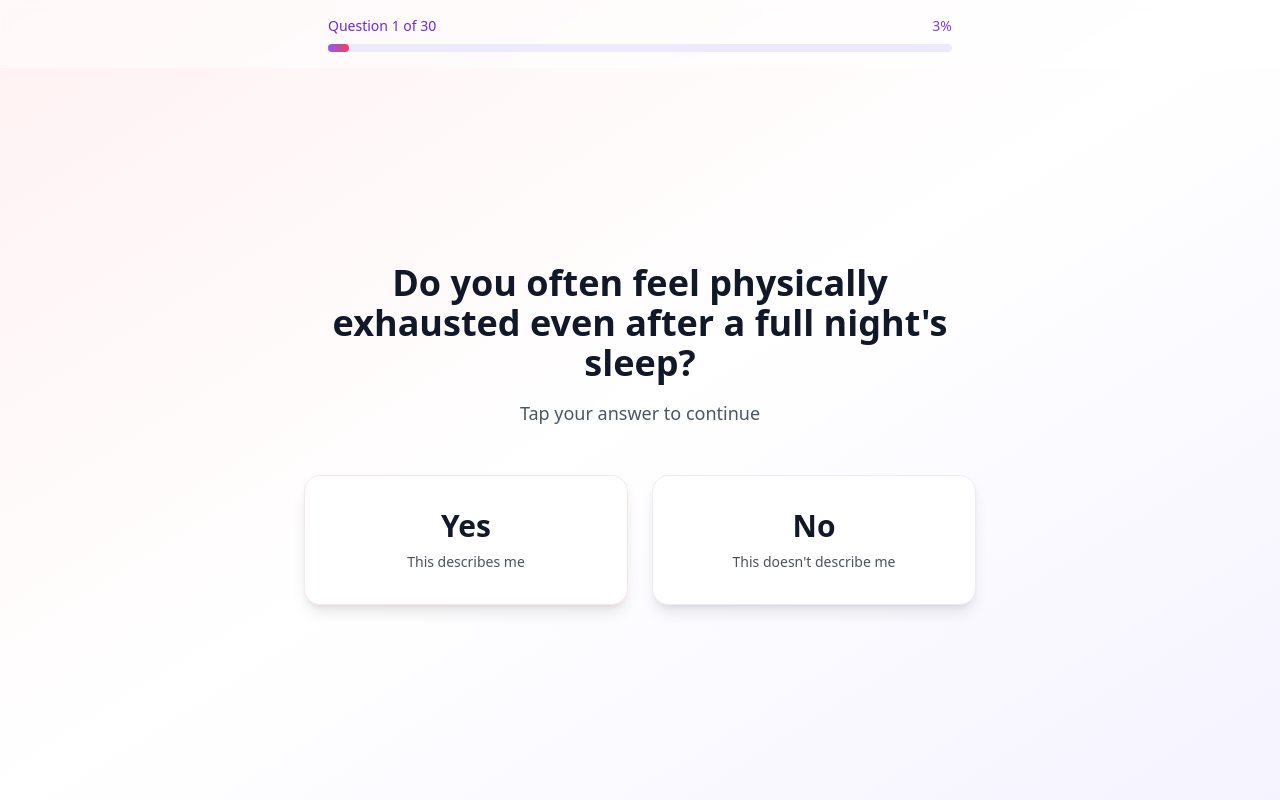
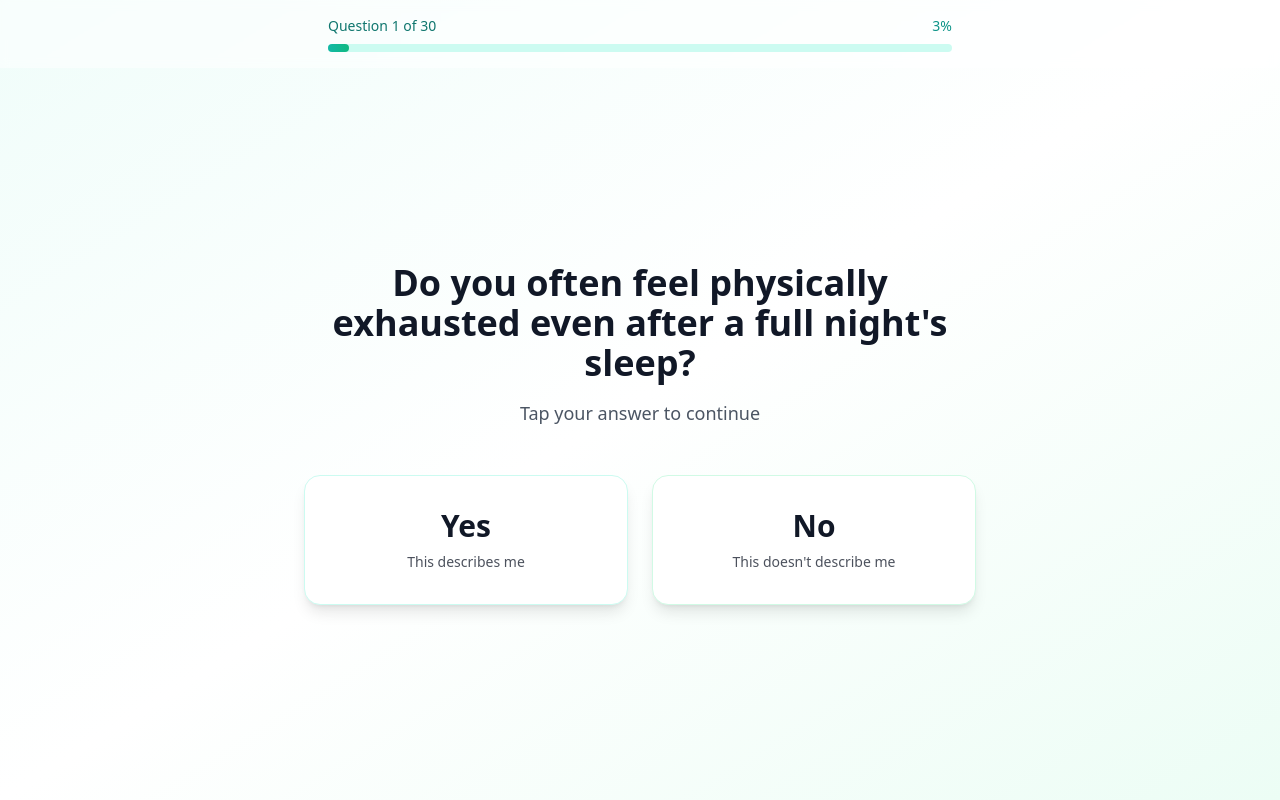
Before and after one commit to nikosAndr13/Neuro, a React (Vite) app: page /quiz in a window 1280 px wide. Both pictures are taken after a click on the button "Yes, this describes me". Built offline with nearby package versions, Linux system fonts and the light colour scheme.

Commit message:
Update color scheme to match the teal/green logo branding
cgen-ec12eb2d4c92451cbea3d13b567fba81

```diff
--- a/client/components/QuizQuestion.tsx
+++ b/client/components/QuizQuestion.tsx
@@ -1,7 +1,9 @@
 import { useState, useEffect } from "react";
 import { QuizQuestion as QuizQuestionType } from "@/lib/quizData";
+import { getPopupForQuestion } from "@/lib/popupData";
 import { Button } from "@/components/ui/button";
 import { ArrowLeft } from "lucide-react";
+import SuccessPopup from "./SuccessPopup";
 
 interface QuizQuestionProps {
   question: QuizQuestionType;
@@ -21,36 +23,76 @@ export default function QuizQuestion({
   canGoBack,
 }: QuizQuestionProps) {
   const [selectedAnswer, setSelectedAnswer] = useState<boolean | null>(null);
+  const [showPopup, setShowPopup] = useState(false);
+  const [pendingAnswer, setPendingAnswer] = useState<boolean | null>(null);
 
   useEffect(() => {
     setSelectedAnswer(null);
+    setShowPopup(false);
+    setPendingAnswer(null);
   }, [question.id]);
 
   const handleAnswer = (answer: boolean) => {
     setSelectedAnswer(answer);
+
+    // Check if this question has a popup and the answer is "yes"
+    const popup = getPopupForQuestion(question.id);
+    if (answer && popup) {
+      setPendingAnswer(answer);
+      setTimeout(() => {
+        setShowPopup(true);
+      }, 300);
+    } else {
       setTimeout(() => {
         onAnswer(answer);
       }, 300);
+    }
+  };
+
+  const handleContinueFromPopup = () => {
+    setShowPopup(false);
+    if (pendingAnswer !== null) {
+      setTimeout(() => {
+        onAnswer(pendingAnswer);
+      }, 100);
+    }
+  };
+
+  const handleClosePopup = () => {
+    setShowPopup(false);
+    setSelectedAnswer(null);
+    setPendingAnswer(null);
   };
 
   const progress = (questionNumber / totalQuestions) * 100;
 
+  const popupInfo = getPopupForQuestion(question.id);
+
   return (
-    <div className="min-h-screen bg-gradient-to-br from-rose-50 via-white to-violet-50 flex flex-col">
+    <>
+      {showPopup && popupInfo && (
+        <SuccessPopup
+          message={popupInfo.message}
+          testimonial={popupInfo.testimonial}
+          onContinue={handleContinueFromPopup}
+          onClose={handleClosePopup}
+        />
+      )}
+      <div className="min-h-screen bg-gradient-to-br from-teal-50 via-white to-emerald-50 flex flex-col">
         {/* Progress Bar */}
         <div className="w-full bg-white/50 backdrop-blur-sm">
           <div className="max-w-2xl mx-auto px-6 py-4">
             <div className="flex items-center justify-between mb-2">
-            <span className="text-sm font-medium text-violet-700">
+              <span className="text-sm font-medium text-teal-700">
                 Question {questionNumber} of {totalQuestions}
               </span>
-            <span className="text-sm text-violet-600">
+              <span className="text-sm text-teal-600">
                 {Math.round(progress)}%
               </span>
             </div>
-          <div className="w-full bg-violet-100 rounded-full h-2">
+            <div className="w-full bg-teal-100 rounded-full h-2">
               <div
-              className="bg-gradient-to-r from-violet-500 to-rose-500 h-2 rounded-full transition-all duration-500 ease-out"
+                className="bg-gradient-to-r from-teal-500 to-emerald-500 h-2 rounded-full transition-all duration-500 ease-out"
                 style={{ width: `${progress}%` }}
               />
             </div>
@@ -65,7 +107,7 @@ export default function QuizQuestion({
               <Button
                 variant="ghost"
                 onClick={onBack}
-              className="mb-8 text-violet-600 hover:text-violet-700 hover:bg-violet-50"
+                className="mb-8 text-teal-600 hover:text-teal-700 hover:bg-teal-50"
               >
                 <ArrowLeft className="w-4 h-4 mr-2" />
                 Back
@@ -77,7 +119,9 @@ export default function QuizQuestion({
               <h2 className="text-3xl md:text-4xl font-bold text-gray-900 mb-4 leading-tight">
                 {question.question}
               </h2>
-            <p className="text-lg text-gray-600">Tap your answer to continue</p>
+              <p className="text-lg text-gray-600">
+                Tap your answer to continue
+              </p>
             </div>
 
             {/* Answer Buttons */}
@@ -86,8 +130,8 @@ export default function QuizQuestion({
                 onClick={() => handleAnswer(true)}
                 className={`group relative p-8 rounded-2xl text-center transition-all duration-300 transform hover:scale-105 ${
                   selectedAnswer === true
-                  ? "bg-gradient-to-br from-rose-500 to-pink-600 text-white shadow-2xl scale-105"
-                  : "bg-white hover:bg-rose-50 text-gray-900 shadow-lg hover:shadow-xl border border-rose-100"
+                    ? "bg-gradient-to-br from-teal-500 to-emerald-600 text-white shadow-2xl scale-105"
+                    : "bg-white hover:bg-teal-50 text-gray-900 shadow-lg hover:shadow-xl border border-teal-100"
                 }`}
               >
                 <div className="text-2xl md:text-3xl font-bold mb-2">Yes</div>
@@ -98,16 +142,19 @@ export default function QuizQuestion({
                 onClick={() => handleAnswer(false)}
                 className={`group relative p-8 rounded-2xl text-center transition-all duration-300 transform hover:scale-105 ${
                   selectedAnswer === false
-                  ? "bg-gradient-to-br from-violet-500 to-purple-600 text-white shadow-2xl scale-105"
-                  : "bg-white hover:bg-violet-50 text-gray-900 shadow-lg hover:shadow-xl border border-violet-100"
+                    ? "bg-gradient-to-br from-emerald-500 to-teal-600 text-white shadow-2xl scale-105"
+                    : "bg-white hover:bg-emerald-50 text-gray-900 shadow-lg hover:shadow-xl border border-emerald-100"
                 }`}
               >
                 <div className="text-2xl md:text-3xl font-bold mb-2">No</div>
-              <div className="text-sm opacity-75">This doesn't describe me</div>
+                <div className="text-sm opacity-75">
+                  This doesn't describe me
+                </div>
               </button>
             </div>
           </div>
         </div>
       </div>
+    </>
   );
 }
--- /dev/null
+++ b/client/components/SuccessPopup.tsx
@@ -0,0 +1,75 @@
+import { useState } from "react";
+import { Button } from "@/components/ui/button";
+import { Card, CardContent } from "@/components/ui/card";
+import { X, Star, ArrowRight } from "lucide-react";
+
+interface SuccessPopupProps {
+  message: string;
+  testimonial: {
+    text: string;
+    name: string;
+    rating: number;
+  };
+  onContinue: () => void;
+  onClose: () => void;
+}
+
+export default function SuccessPopup({
+  message,
+  testimonial,
+  onContinue,
+  onClose,
+}: SuccessPopupProps) {
+  return (
+    <div className="fixed inset-0 bg-black bg-opacity-50 flex items-center justify-center z-50 p-6">
+      <Card className="max-w-md w-full bg-white shadow-2xl">
+        <CardContent className="p-0">
+          <div className="relative p-6">
+            <button
+              onClick={onClose}
+              className="absolute top-4 right-4 text-gray-400 hover:text-gray-600"
+            >
+              <X className="w-5 h-5" />
+            </button>
+
+            <div className="text-center mb-6">
+              <div className="w-16 h-16 bg-gradient-to-br from-teal-500 to-emerald-500 rounded-full flex items-center justify-center mx-auto mb-4">
+                <Star className="w-8 h-8 text-white fill-white" />
+              </div>
+              <h3 className="text-xl font-bold text-gray-900 mb-2">
+                You're Not Alone
+              </h3>
+              <p className="text-gray-600">{message}</p>
+            </div>
+
+            <div className="bg-gray-50 rounded-lg p-4 mb-6">
+              <div className="flex items-center mb-2">
+                {[...Array(testimonial.rating)].map((_, i) => (
+                  <Star
+                    key={i}
+                    className="w-4 h-4 text-yellow-400 fill-current"
+                  />
+                ))}
+                <span className="text-sm text-gray-500 ml-2">Trustpilot</span>
+              </div>
+              <p className="text-sm text-gray-700 italic mb-2">
+                "{testimonial.text}"
+              </p>
+              <p className="text-sm font-medium text-gray-800">
+                {testimonial.name}
+              </p>
+            </div>
+
+            <Button
+              onClick={onContinue}
+              className="w-full bg-gradient-to-r from-teal-500 to-emerald-500 hover:from-teal-600 hover:to-emerald-600 text-white"
+            >
+              Continue Assessment
+              <ArrowRight className="w-4 h-4 ml-2" />
+            </Button>
+          </div>
+        </CardContent>
+      </Card>
+    </div>
+  );
+}
--- a/client/global.css
+++ b/client/global.css
@@ -10,32 +10,32 @@
   */
   :root {
     --background: 0 0% 100%;
-    --foreground: 224 71.4% 4.1%;
+    --foreground: 155 100% 6%;
 
     --card: 0 0% 100%;
-    --card-foreground: 224 71.4% 4.1%;
+    --card-foreground: 155 100% 6%;
 
     --popover: 0 0% 100%;
-    --popover-foreground: 224 71.4% 4.1%;
+    --popover-foreground: 155 100% 6%;
 
-    --primary: 262.1 83.3% 57.8%;
-    --primary-foreground: 210 20% 98%;
+    --primary: 166 76% 37%;
+    --primary-foreground: 0 0% 98%;
 
-    --secondary: 220 14.3% 95.9%;
-    --secondary-foreground: 220.9 39.3% 11%;
+    --secondary: 166 25% 94%;
+    --secondary-foreground: 155 45% 15%;
 
-    --muted: 220 14.3% 95.9%;
-    --muted-foreground: 220 8.9% 46.1%;
+    --muted: 166 25% 94%;
+    --muted-foreground: 166 10% 45%;
 
-    --accent: 220 14.3% 95.9%;
-    --accent-foreground: 220.9 39.3% 11%;
+    --accent: 166 25% 94%;
+    --accent-foreground: 155 45% 15%;
 
     --destructive: 0 84.2% 60.2%;
     --destructive-foreground: 210 20% 98%;
 
-    --border: 220 13% 91%;
-    --input: 220 13% 91%;
-    --ring: 262.1 83.3% 57.8%;
+    --border: 166 20% 88%;
+    --input: 166 20% 88%;
+    --ring: 166 76% 37%;
 
     --radius: 0.75rem;
 
@@ -57,33 +57,33 @@
   }
 
   .dark {
-    --background: 224 71.4% 4.1%;
-    --foreground: 210 20% 98%;
+    --background: 155 50% 6%;
+    --foreground: 0 0% 98%;
 
-    --card: 224 71.4% 4.1%;
-    --card-foreground: 210 20% 98%;
+    --card: 155 50% 6%;
+    --card-foreground: 0 0% 98%;
 
-    --popover: 224 71.4% 4.1%;
-    --popover-foreground: 210 20% 98%;
+    --popover: 155 50% 6%;
+    --popover-foreground: 0 0% 98%;
 
-    --primary: 263.4 70% 50.4%;
-    --primary-foreground: 210 20% 98%;
+    --primary: 166 76% 55%;
+    --primary-foreground: 155 100% 6%;
 
-    --secondary: 215 27.9% 16.9%;
-    --secondary-foreground: 210 20% 98%;
+    --secondary: 155 30% 18%;
+    --secondary-foreground: 0 0% 98%;
 
-    --muted: 215 27.9% 16.9%;
-    --muted-foreground: 217.9 10.6% 64.9%;
+    --muted: 155 30% 18%;
+    --muted-foreground: 166 15% 65%;
 
-    --accent: 215 27.9% 16.9%;
-    --accent-foreground: 210 20% 98%;
+    --accent: 155 30% 18%;
+    --accent-foreground: 0 0% 98%;
 
     --destructive: 0 62.8% 30.6%;
     --destructive-foreground: 210 20% 98%;
 
-    --border: 215 27.9% 16.9%;
-    --input: 215 27.9% 16.9%;
-    --ring: 263.4 70% 50.4%;
+    --border: 155 30% 18%;
+    --input: 155 30% 18%;
+    --ring: 166 76% 55%;
     --sidebar-background: 240 5.9% 10%;
     --sidebar-foreground: 240 4.8% 95.9%;
     --sidebar-primary: 224.3 76.3% 48%;
--- /dev/null
+++ b/client/lib/popupData.ts
@@ -0,0 +1,96 @@
+export interface PopupData {
+  questionId: number;
+  message: string;
+  testimonial: {
+    text: string;
+    name: string;
+    rating: number;
+  };
+}
+
+export const popupData: PopupData[] = [
+  {
+    questionId: 1, // Physical exhaustion
+    message:
+      "Thousands of women struggle with chronic fatigue before discovering Neurotoned's bottom-up approach to restoring natural energy.",
+    testimonial: {
+      text: "I went from needing 3 cups of coffee just to function to having natural energy that lasts all day. The transformation has been incredible.",
+      name: "Sarah M.",
+      rating: 5,
+    },
+  },
+  {
+    questionId: 7, // Anxiety
+    message:
+      "You're not alone. Many women find relief from constant worry through Neurotoned's nervous system regulation techniques.",
+    testimonial: {
+      text: "The anxiety that controlled my life for years started melting away within the first week. I finally feel calm and in control.",
+      name: "Jennifer L.",
+      rating: 5,
+    },
+  },
+  {
+    questionId: 8, // Overwhelming emotions
+    message:
+      "Almost there! You're about to get a personalized plan to help you regulate overwhelming emotions naturally.",
+    testimonial: {
+      text: "My emotional rollercoaster finally stopped. I can handle stress without falling apart now. It's life-changing.",
+      name: "Maria R.",
+      rating: 5,
+    },
+  },
+  {
+    questionId: 10, // Emotional numbness
+    message:
+      "Many women experience emotional disconnection before learning Neurotoned's approach to reconnecting with your feelings safely.",
+    testimonial: {
+      text: "I thought I'd never feel joy again. The program helped me reconnect with my emotions in a healthy, manageable way.",
+      name: "Lisa K.",
+      rating: 5,
+    },
+  },
+  {
+    questionId: 13, // Concentration issues
+    message:
+      "Brain fog is incredibly common! You're about to discover how to clear mental cloudiness and regain sharp focus.",
+    testimonial: {
+      text: "My brain fog completely lifted. I can think clearly and focus for hours without mental fatigue. It's amazing.",
+      name: "Amanda T.",
+      rating: 5,
+    },
+  },
+  {
+    questionId: 18, // Need to stay busy
+    message:
+      "You're not alone in feeling like you need to stay constantly busy. Neurotoned teaches you how to find peace in stillness.",
+    testimonial: {
+      text: "I used to feel guilty about resting. Now I can actually relax without anxiety. The nervous system work is powerful.",
+      name: "Rachel P.",
+      rating: 5,
+    },
+  },
+  {
+    questionId: 23, // Sleep issues
+    message:
+      "Sleep struggles are one of the most common signs of nervous system dysregulation. Help is coming!",
+    testimonial: {
+      text: "I went from lying awake for hours to falling asleep peacefully within minutes. My sleep quality completely transformed.",
+      name: "Diana S.",
+      rating: 5,
+    },
+  },
+  {
+    questionId: 27, // Social overwhelm
+    message:
+      "Social exhaustion is real! You're about to learn techniques to enjoy social connection without feeling drained.",
+    testimonial: {
+      text: "I can finally enjoy social gatherings without needing days to recover. I feel present and energized with others now.",
+      name: "Nicole C.",
+      rating: 5,
+    },
+  },
+];
+
+export const getPopupForQuestion = (questionId: number): PopupData | null => {
+  return popupData.find((popup) => popup.questionId === questionId) || null;
+};
--- a/tailwind.config.ts
+++ b/tailwind.config.ts
@@ -57,57 +57,44 @@ export default {
           border: "hsl(var(--sidebar-border))",
           ring: "hsl(var(--sidebar-ring))",
         },
-        wellness: {
-          50: "#fef7ff",
-          100: "#feeefe",
-          200: "#fddcfd",
-          300: "#fcbafc",
-          400: "#f988f8",
-          500: "#f155f3",
-          600: "#e133e7",
-          700: "#c520c8",
-          800: "#a11ea4",
-          900: "#861e85",
-          950: "#570c5a",
+        teal: {
+          50: "#f0fdfa",
+          100: "#ccfbf1",
+          200: "#99f6e4",
+          300: "#5eead4",
+          400: "#2dd4bf",
+          500: "#14b8a6",
+          600: "#0d9488",
+          700: "#0f766e",
+          800: "#115e59",
+          900: "#134e4a",
+          950: "#042f2e",
         },
-        calm: {
-          50: "#f0f9ff",
-          100: "#e0f2fe",
-          200: "#bae6fd",
-          300: "#7dd3fc",
-          400: "#38bdf8",
-          500: "#0ea5e9",
-          600: "#0284c7",
-          700: "#0369a1",
-          800: "#075985",
-          900: "#0c4a6e",
-          950: "#082f49",
+        emerald: {
+          50: "#ecfdf5",
+          100: "#d1fae5",
+          200: "#a7f3d0",
+          300: "#6ee7b7",
+          400: "#34d399",
+          500: "#10b981",
+          600: "#059669",
+          700: "#047857",
+          800: "#065f46",
+          900: "#064e3b",
+          950: "#022c22",
         },
-        rose: {
-          50: "#fff1f2",
-          100: "#ffe4e6",
-          200: "#fecdd3",
-          300: "#fda4af",
-          400: "#fb7185",
-          500: "#f43f5e",
-          600: "#e11d48",
-          700: "#be123c",
-          800: "#9f1239",
-          900: "#881337",
-          950: "#4c0519",
-        },
-        violet: {
-          50: "#f5f3ff",
-          100: "#ede9fe",
-          200: "#ddd6fe",
-          300: "#c4b5fd",
-          400: "#a78bfa",
-          500: "#8b5cf6",
-          600: "#7c3aed",
-          700: "#6d28d9",
-          800: "#5b21b6",
-          900: "#4c1d95",
-          950: "#2e1065",
+        sage: {
+          50: "#f8fffe",
+          100: "#f1fffe",
+          200: "#e6fffc",
+          300: "#d1fff8",
+          400: "#a7f8f0",
+          500: "#6eebe3",
+          600: "#4dd4cc",
+          700: "#3ab5ae",
+          800: "#2f8a85",
+          900: "#1a5653",
+          950: "#0f3330",
         },
       },
       borderRadius: {
```
Lines whose indentation alone changed are shown as unchanged.
